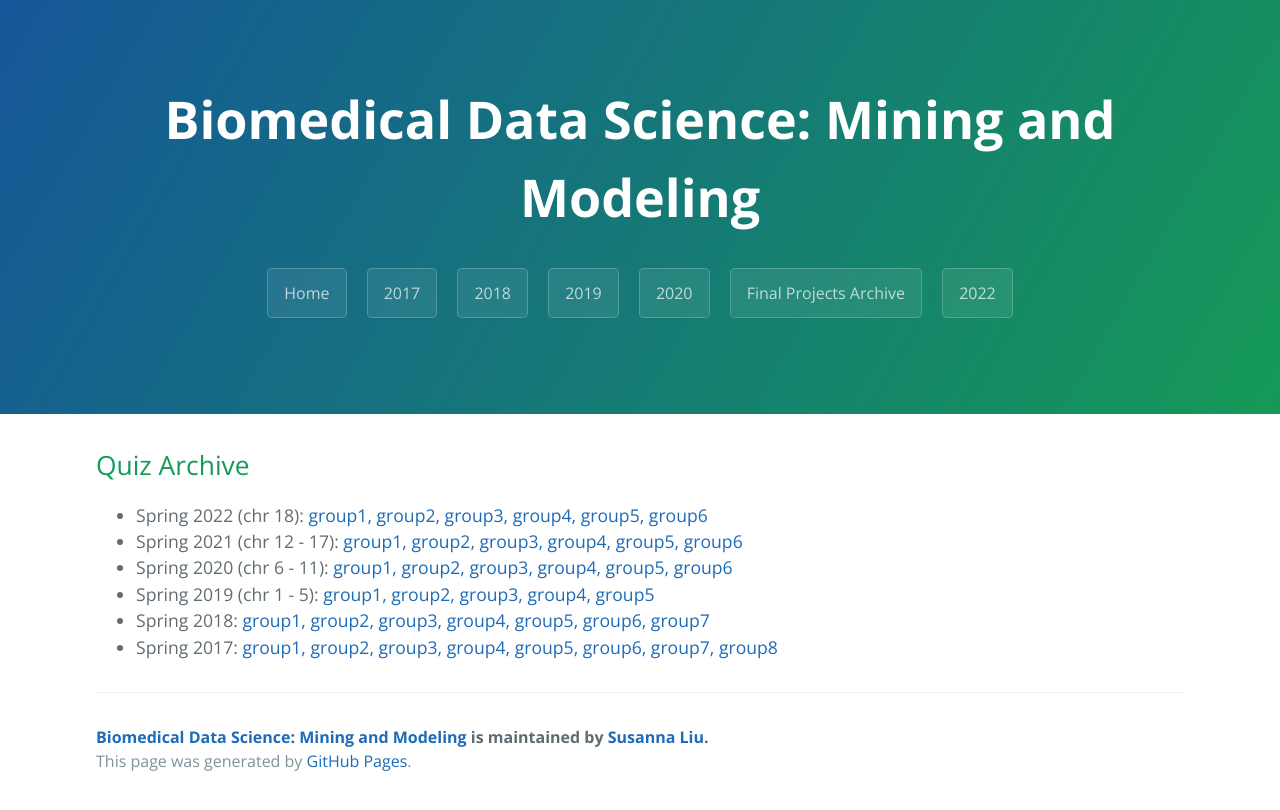
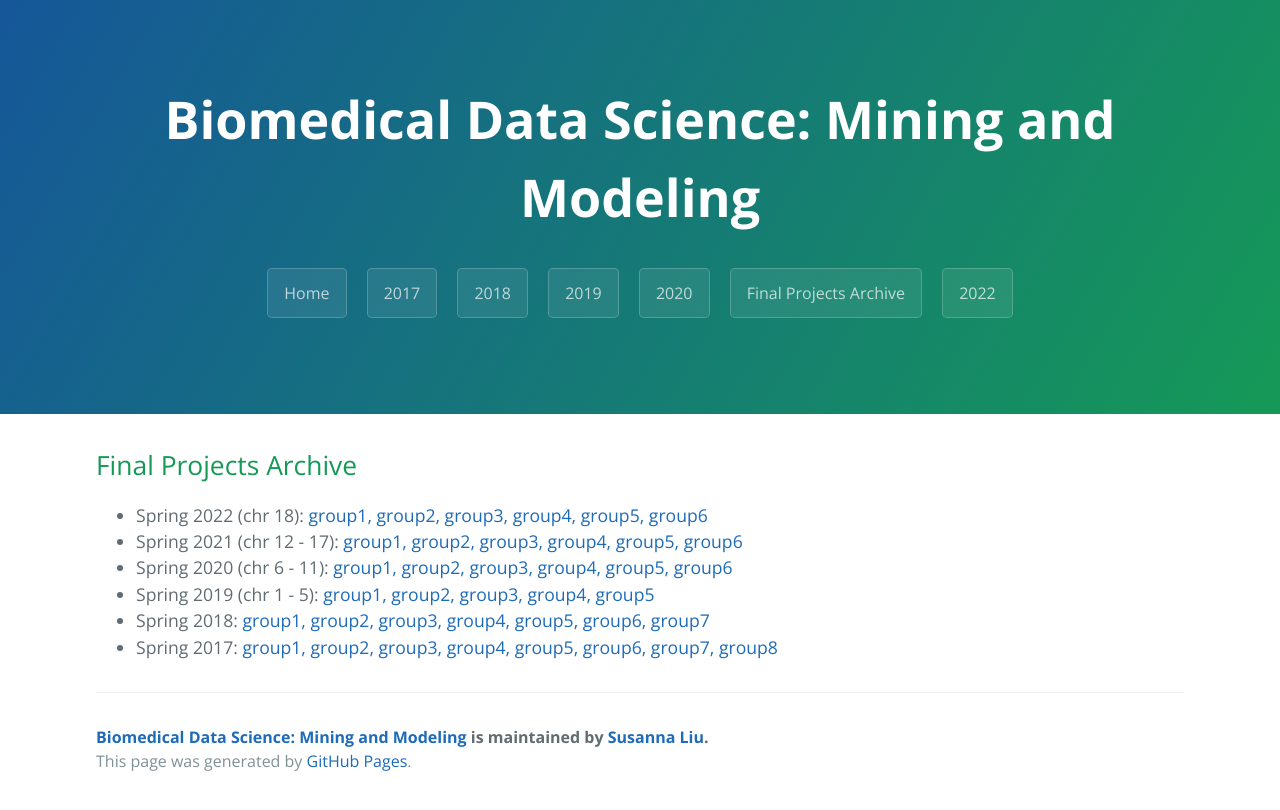
Before and after one commit to susannaliu0705/cbb752-zimmerone-projects, a Jekyll site: the page built from finalprojects.md, in a window 1280 px wide. Shown: the top 810 px of the page. Built offline with Jekyll 4.4.1, drawn with Linux system fonts in a browser that asks for light colours.

Commit message:
Rename final.md to finalprojects.md
Signed-off-by: susannaliu0705 <72394091+susannaliu0705@users.noreply.github.com>

```diff
--- a/quiz.md
+++ b/finalprojects.md
@@ -1,9 +1,9 @@
 ---
-title: Quiz Archive
+title: Final Projects
 layout: page
 ---
 
-## Quiz Archive
+## Final Projects Archive
 
 <ul>
 	<li>
```
